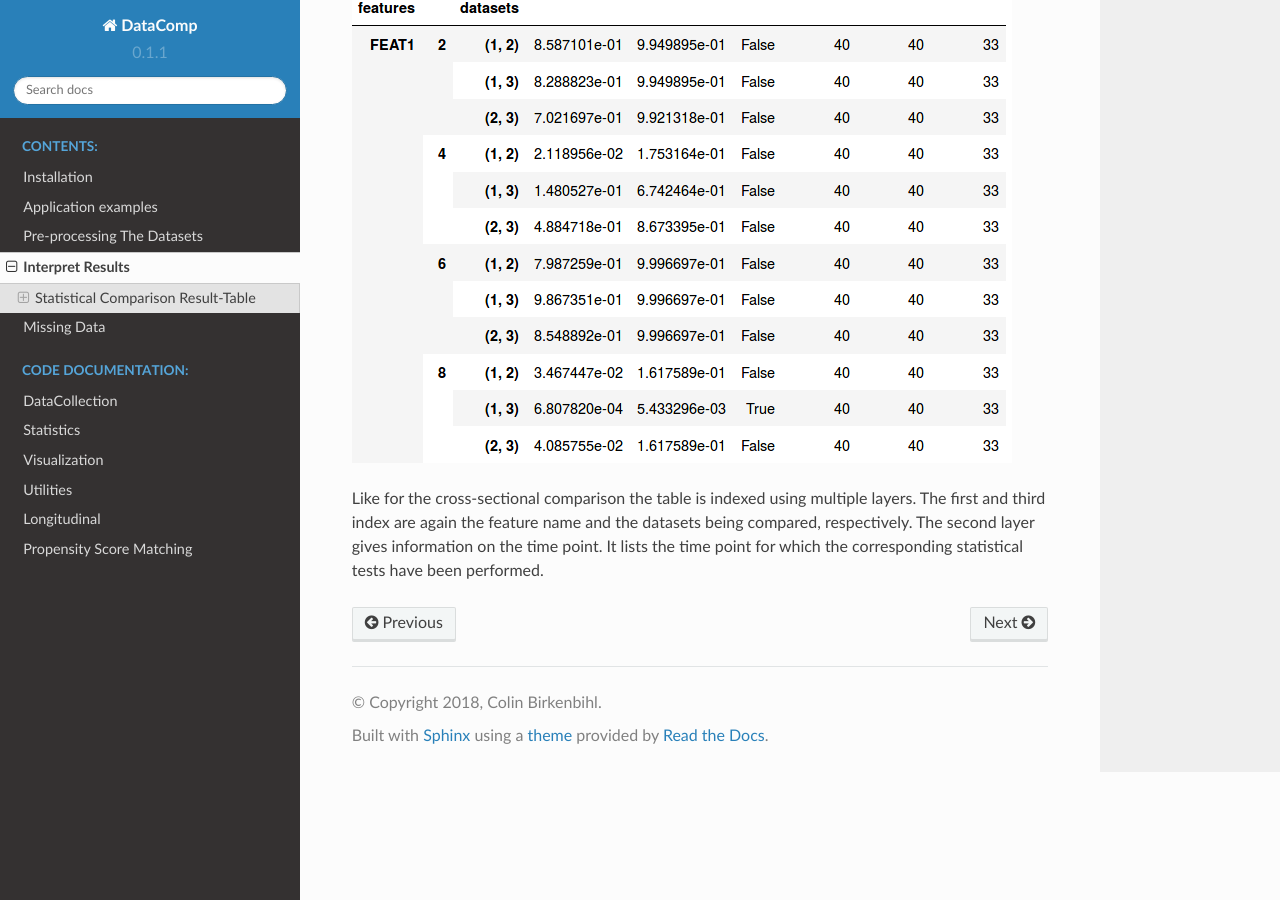
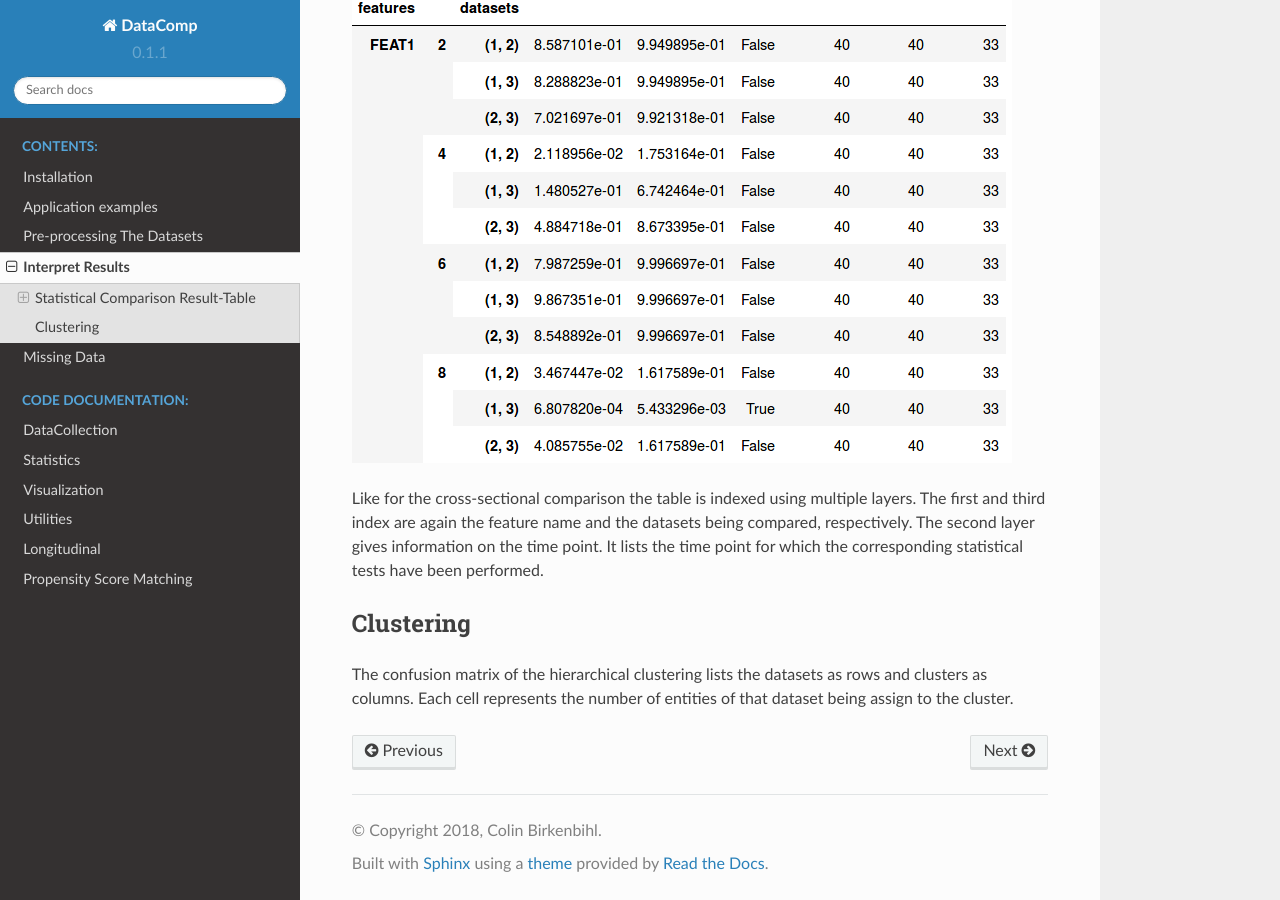
Before and after one commit to Cojabi/DataComp, a Sphinx documentation site: the page built from docs/source/interpretation.rst, in a window 1280 px wide and 900 px high, scrolled down 890 px. Built offline with Sphinx 7.4.7 and the Read the Docs theme 2.0.0, drawn with Linux system fonts in a browser that asks for light colours.

Commit message:
updated interpretation for clustering

```diff
--- a/docs/source/interpretation.rst
+++ b/docs/source/interpretation.rst
@@ -27,3 +27,9 @@ Longitudinal Comparison
 Like for the cross-sectional comparison the table is indexed using multiple layers. The first and third index are again
 the feature name and the datasets being compared, respectively. The second layer gives information on the time point. It
 lists the time point for which the corresponding statistical tests have been performed.
+
+Clustering
+----------
+
+The confusion matrix of the hierarchical clustering lists the datasets as rows and clusters as columns.
+Each cell represents the number of entities of that dataset being assign to the cluster.
```
